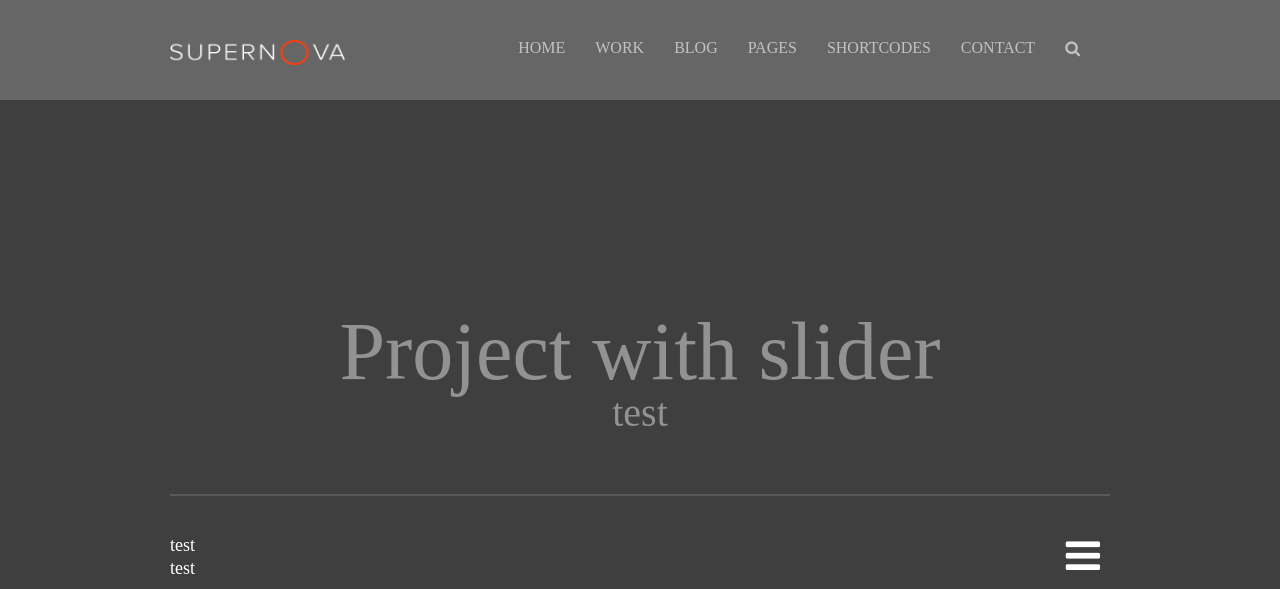
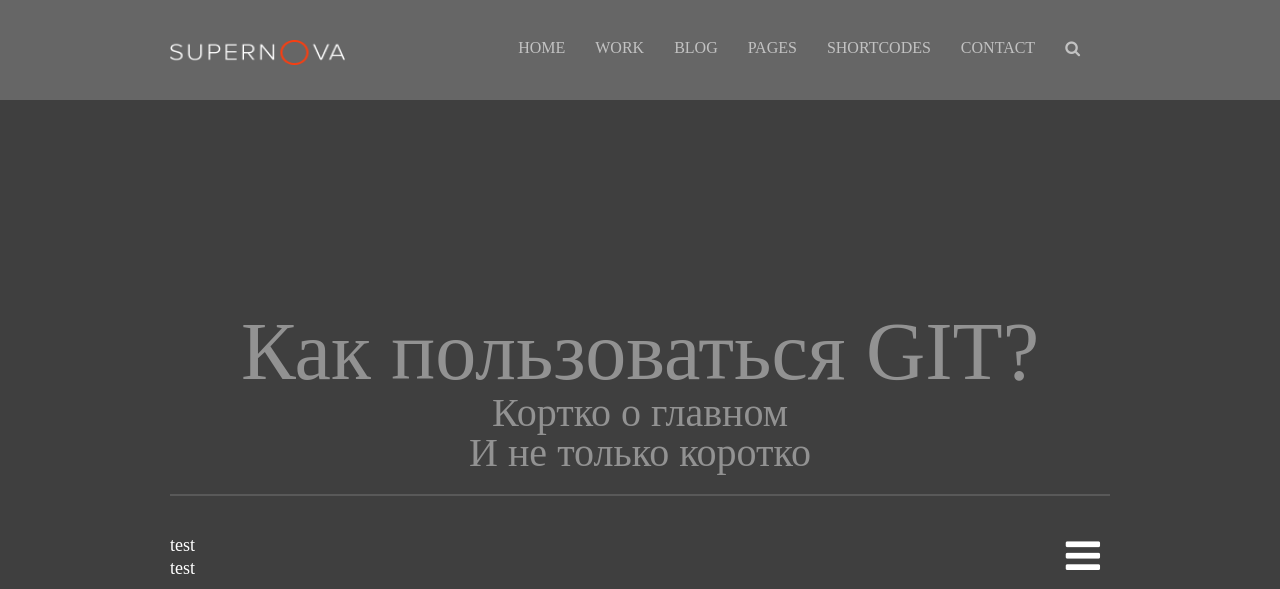
Before and after one commit to Xandron/My-first-project, a plain HTML site: page index.html in a window 1280 px wide. Shown: the top 589 px of the page. Drawn offline with Linux system fonts and the light colour scheme.

Commit message:
my commit

```diff
--- a/index.html
+++ b/index.html
@@ -31,8 +31,9 @@
 		</div>
 		<div class="container">
 			<div class="content">
-				<h1>Project with slider</h1>
-				<p>test</p>
+                <h1>Как пользоваться <b>GIT</b>?</h1>
+				<p>Кортко о главном</p>
+                <p>И не только коротко</p>
 			</div>
 				<div class="slidertop">
 						<div class="text">
```
